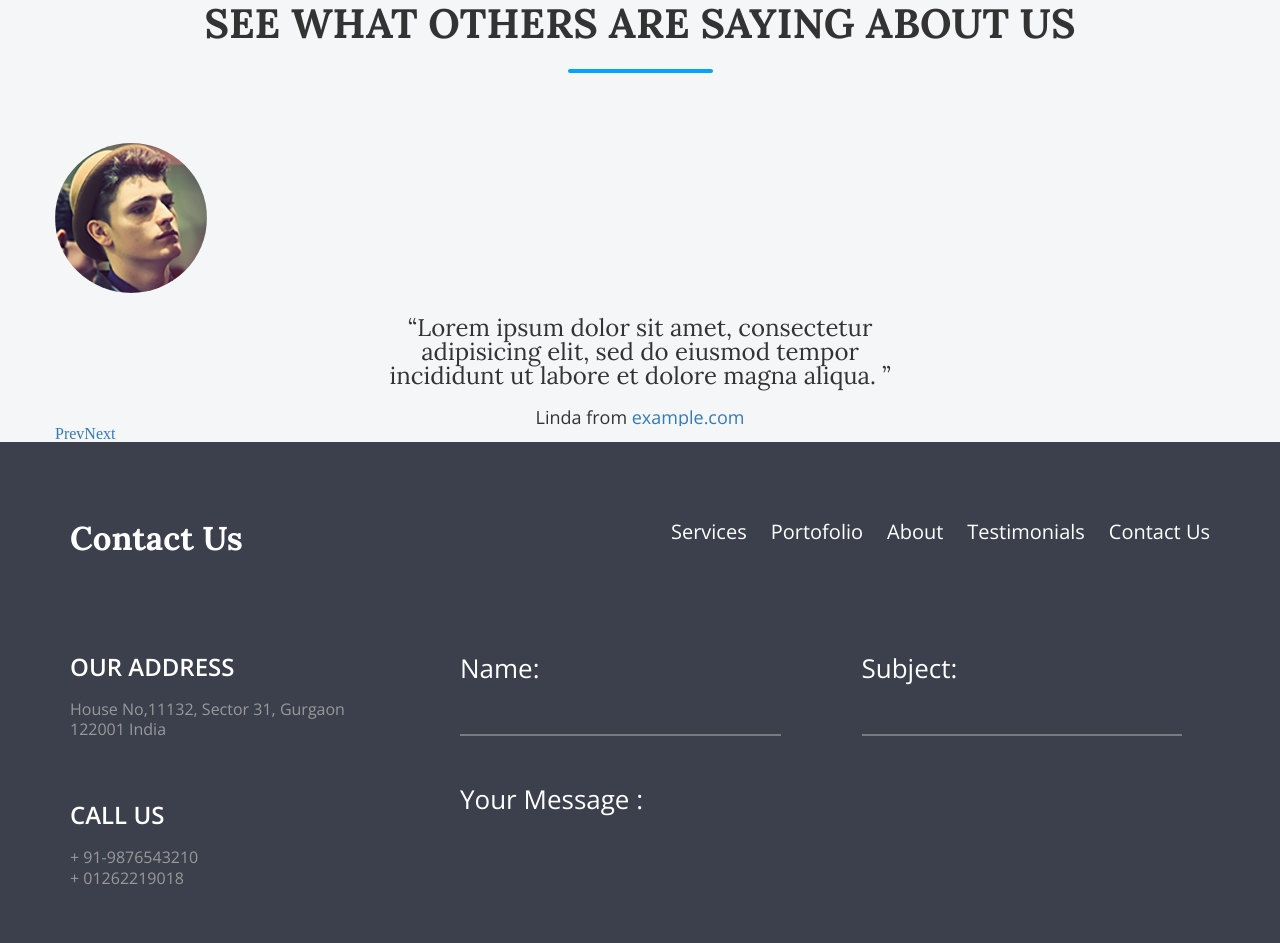
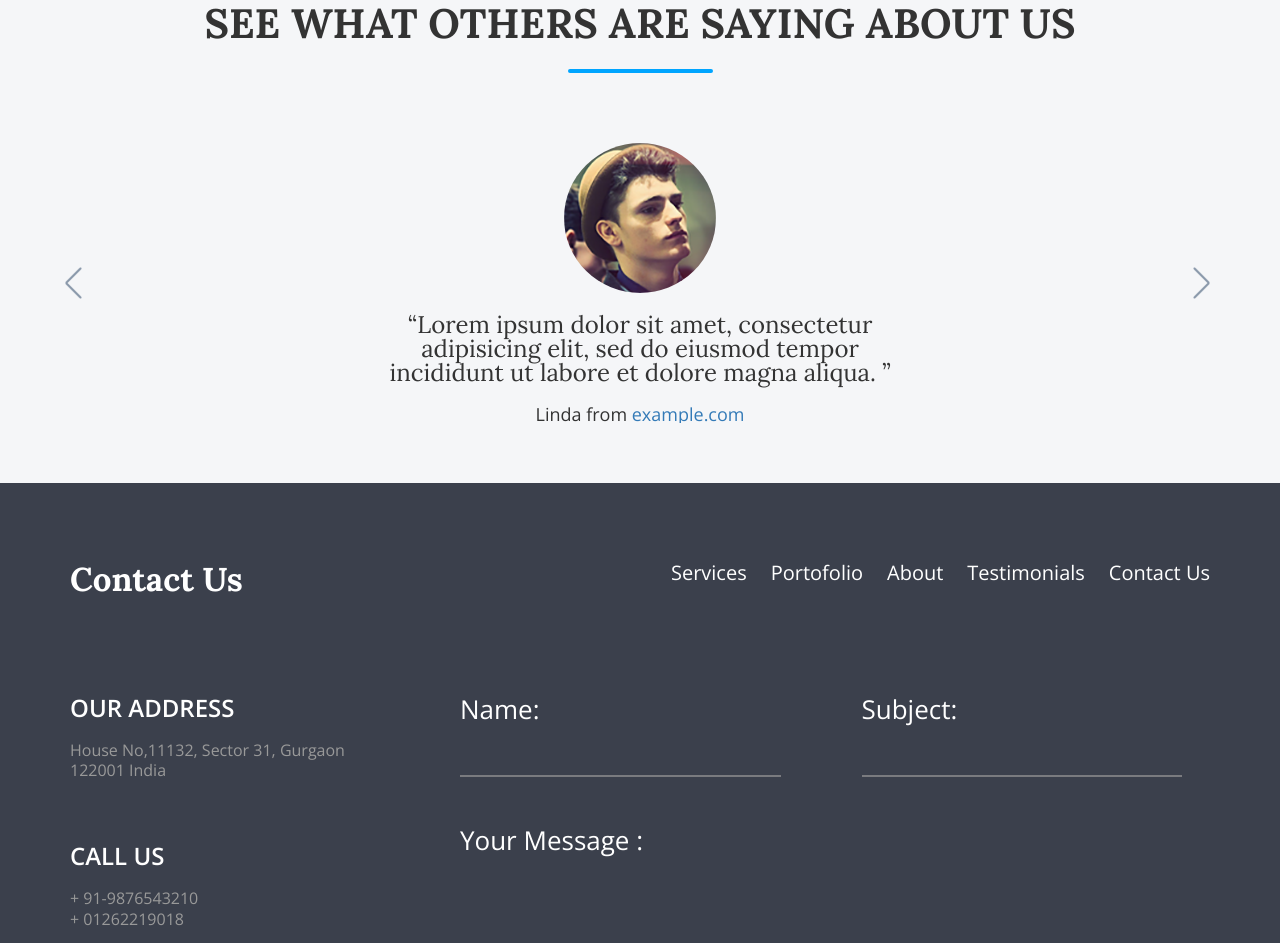
Before and after one commit to BeerDRinker/Bootstrap-3-Landing-Page-002, a plain HTML site: page index.html in a window 1280 px wide. Shown: the part 2840-3783 px from the top of the page. Drawn offline with nearby package versions, Linux system fonts and the light colour scheme; the site is published under a folder, as on GitHub Pages, so addresses that start at the root find nothing; files whose address does not match are found by name.

Commit message:
bxslider issue fixed

```diff
--- a/index.html
+++ b/index.html
@@ -24,7 +24,7 @@
     <!--Fonts Avesome-->
     <link rel="stylesheet" href="libs/fonts-awesome/css/font-awesome.min.css">
     <!--BX slider-->
-    <link href="/css/jquery.bxslider.css" rel="stylesheet" />
+    <link rel="stylesheet" href="css/jquery.bxslider.css">
     <!--Animate CSS-->
     <link rel="stylesheet" href="css/animate.min.css">
     <!--Custom CSS-->
```
